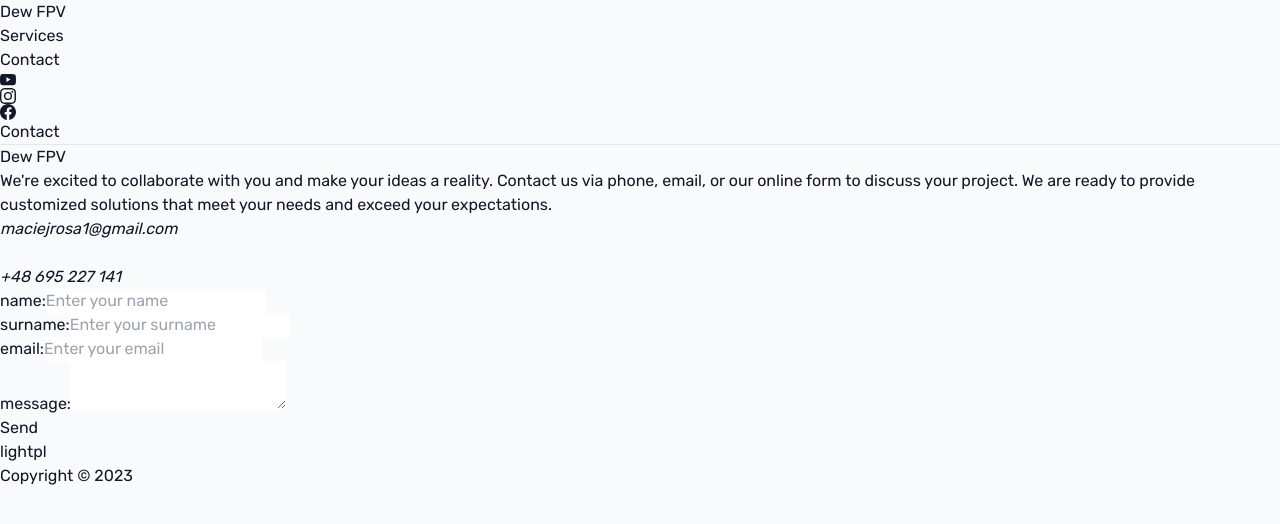
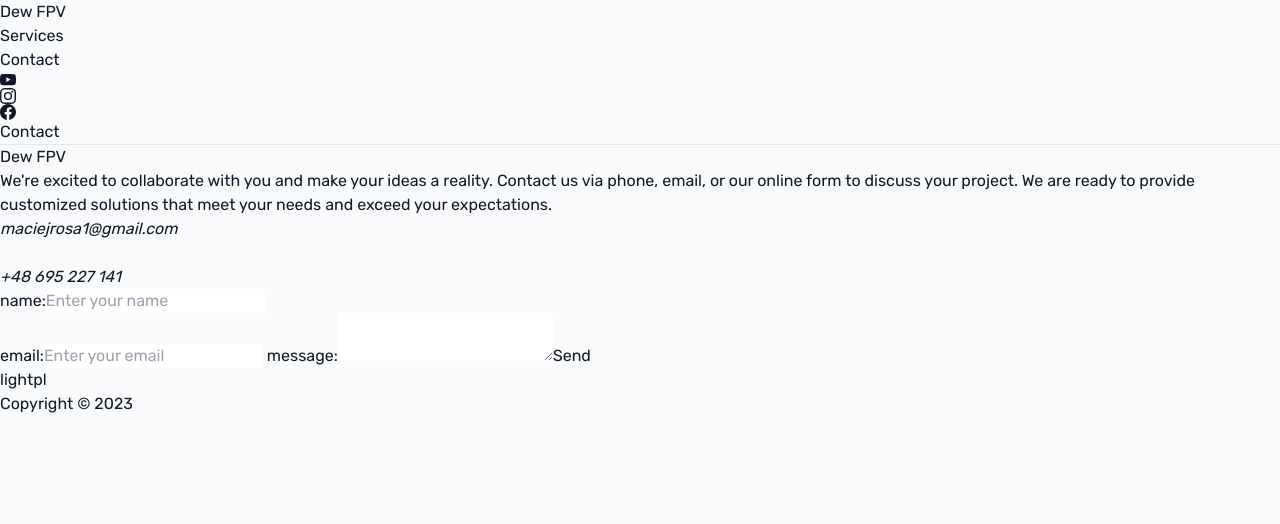
Before and after one commit to rosiak0/dewfpv, a Next.js app: page /contact in a window 1280 px wide. Shown: the top 524 px of the page. Built offline with nearby package versions, Linux system fonts and the light colour scheme.

Commit message:
form almost ready, mail to be added

```diff
--- a/pages/contact/index.tsx
+++ b/pages/contact/index.tsx
@@ -6,17 +6,30 @@ import PageTitle from "../../components/PageTitle";
 import { useContext } from "react";
 import LanguageContext from "../../context/LanguageContext";
 import { useFormik } from "formik";
-import { contactSchema } from "../../schemas";
+import * as yup from "yup";
+
+const contactSchema = yup.object().shape({
+  email: yup.string().email("Please enter a valid email").required("Required"),
+  name: yup.string().required("Required"),
+  message: yup.string().required("Required"),
+});
 
 interface ContactFormValues {
   name: string;
-  surname: string;
   email: string;
   message: string;
 }
 
-const onSubmit = () => {
-  console.log("submitted");
+const onSubmit = (values: any, actions: any) => {
+  // e.preventDefault();
+
+  // emailjs.sendForm('YOUR_SERVICE_ID', 'YOUR_TEMPLATE_ID', form.current, 'YOUR_PUBLIC_KEY')
+  //   .then((result) => {
+  //       console.log(result.text);
+  //   }, (error) => {
+  //       console.log(error.text);
+
+  actions.resetForm();
 };
 
 const normalInput =
@@ -26,11 +39,17 @@ const errorInput =
 
 const Contact = () => {
   const context = useContext(LanguageContext);
-  const { values, errors, touched, handleChange, handleBlur, handleSubmit } =
-    useFormik<ContactFormValues>({
+  const {
+    values,
+    errors,
+    touched,
+    isSubmitting,
+    handleChange,
+    handleBlur,
+    handleSubmit,
+  } = useFormik<ContactFormValues>({
     initialValues: {
       name: "",
-        surname: "",
       email: "",
       message: "",
     },
@@ -62,8 +81,7 @@ const Contact = () => {
         </address>
         <div className="border p-4">
           <form onSubmit={handleSubmit} autoComplete="off">
-            <div className="flex">
-              <div className="w-1/2 mr-10">
+            <div className="">
               <label className="mb-2 block font-bold" htmlFor="name">
                 {context.siteLanguage === "en" ? "name:" : "imię i nazwisko:"}
               </label>
@@ -82,27 +100,6 @@ const Contact = () => {
                 <p className="text-sm text-red-500">{errors.email}</p>
               )}
             </div>
-              <div className="w-1/2">
-                <label className="mb-2  block font-bold" htmlFor="surname">
-                  {context.siteLanguage === "en" ? "surname:" : "nazwisko:"}
-                </label>
-                <input
-                  className={
-                    errors.surname && touched.surname ? errorInput : normalInput
-                  }
-                  id="surname"
-                  type="text"
-                  value={values.surname}
-                  onChange={handleChange}
-                  onBlur={handleBlur}
-                  placeholder="Enter your surname"
-                />
-                {errors.surname && touched.surname && (
-                  <p className="text-sm text-red-500">{errors.surname}</p>
-                )}
-              </div>
-            </div>
-            <div>
             <label className="mb-2 block font-bold " htmlFor="email">
               email:
             </label>
@@ -120,8 +117,6 @@ const Contact = () => {
             {errors.email && touched.email && (
               <p className="text-sm text-red-500">{errors.email}</p>
             )}
-            </div>
-            <div>
             <label className="mb-2 block font-bold" htmlFor="message">
               {context.siteLanguage === "en" ? "message:" : "wiadomość:"}
             </label>
@@ -134,14 +129,14 @@ const Contact = () => {
               onChange={handleChange}
               onBlur={handleBlur}
               placeholder=""
-              />{" "}
+            />
             {errors.message && touched.message && (
               <p className="text-sm text-red-500">{errors.message}</p>
             )}
-            </div>
             <button
               type="submit"
-              className="w-full border-3 border-black py-2 shadow-sm  text-gray-50 dark:text-gray-900 bg-gray-900 dark:bg-gray-50 font-bold"
+              disabled={isSubmitting}
+              className="w-full border-3 border-black py-2 shadow-sm  text-gray-50 dark:text-gray-900 bg-gray-900 dark:bg-gray-50 font-bold disabled:opacity-30 dark:active:bg-gray-900 dark:active:text-gray-50 dark:active:border dark:active:border-gray-50 active:bg-gray-50 active:text-gray-900 active:border active:border-gray-900 duration-200"
             >
               {context.siteLanguage === "en" ? "Send" : "Wyślij"}
             </button>
--- a/schemas/index.tsx
+++ /dev/null
@@ -1,8 +0,0 @@
-import * as yup from "yup";
-
-export const contactSchema = yup.object().shape({
-  email: yup.string().email("Please enter a valid email").required("Required"),
-  name: yup.string().required("Required"),
-  surnname: yup.string().required("Required"),
-  message: yup.string().required("Required"),
-});
```
Lines whose indentation alone changed are shown as unchanged.
